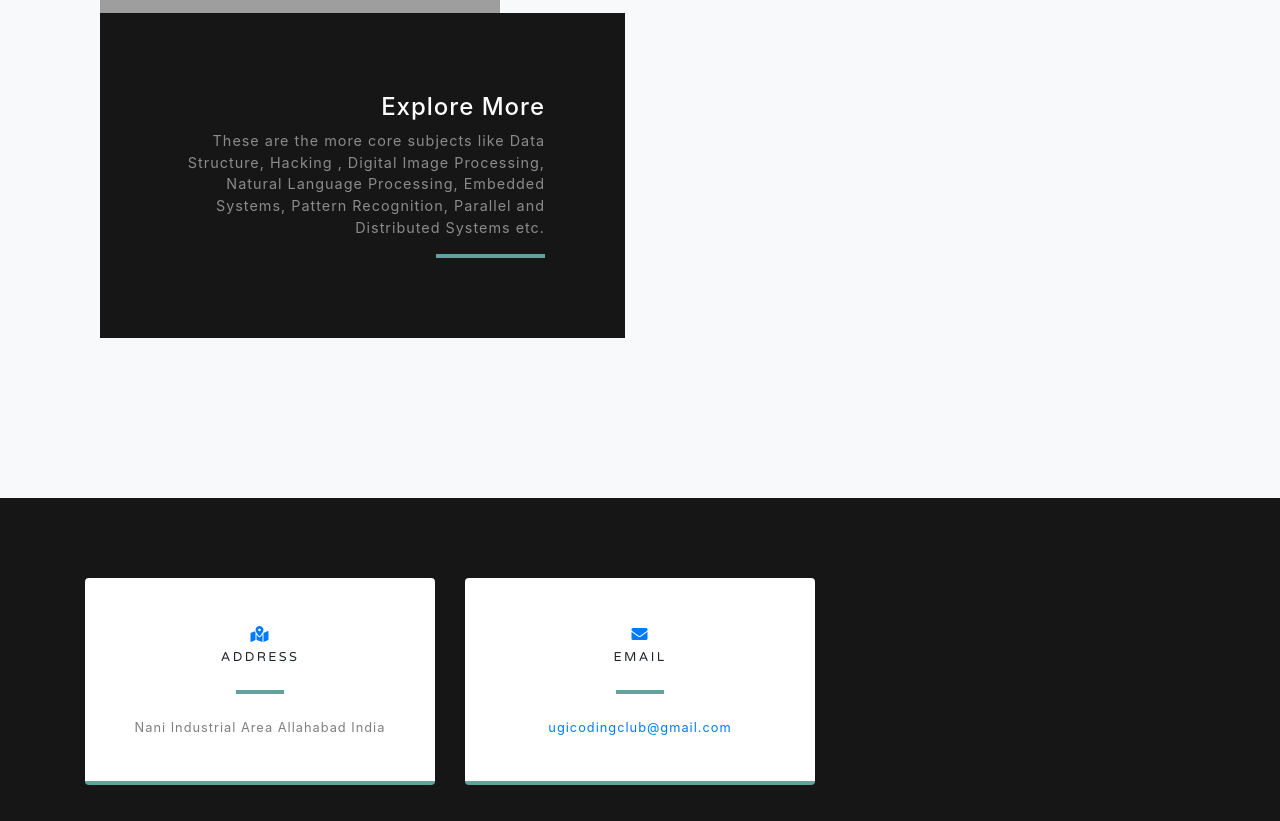
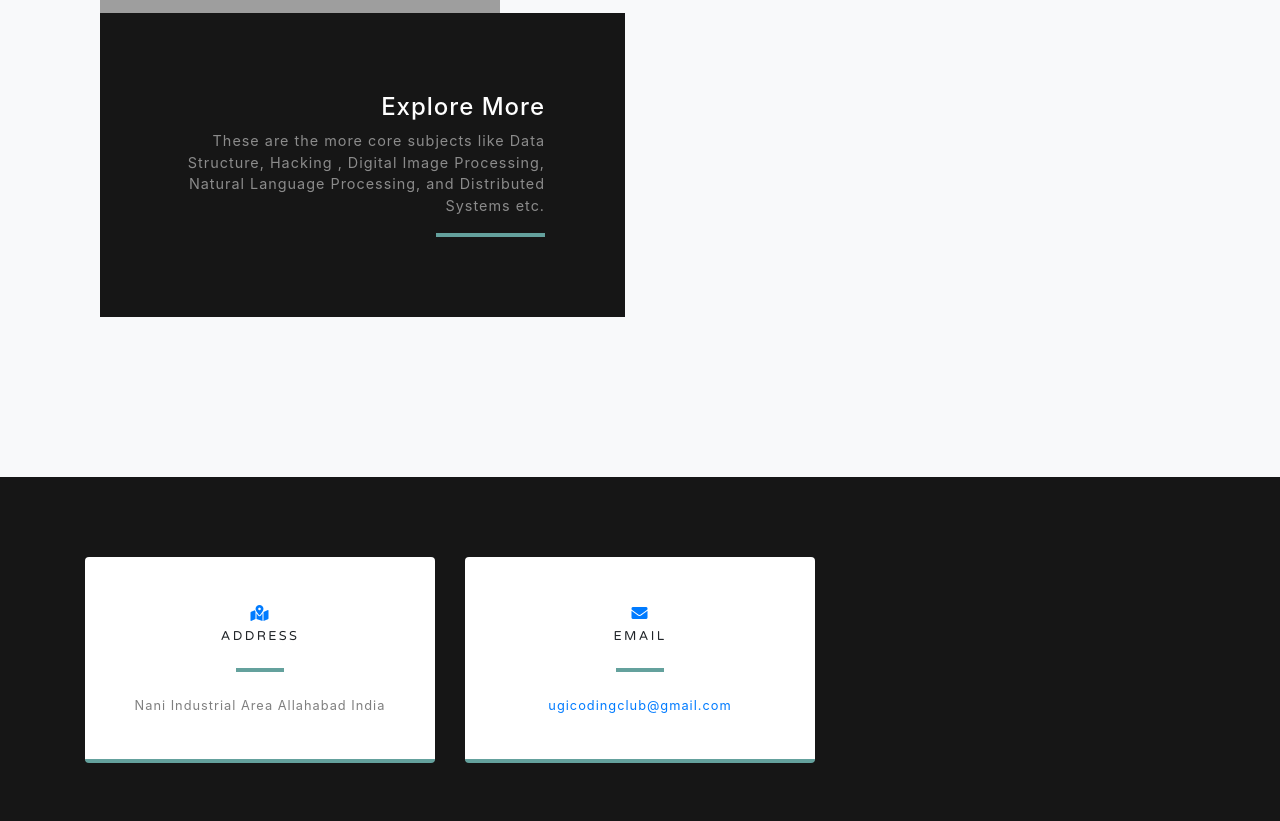
Before and after one commit to ugi-coding-community/ugi-coding-community.github.io, a website with bundled scripts: page index.html in a window 1280 px wide. Shown: the part 4840-5661 px from the top of the page. Built offline with nearby package versions, Linux system fonts and the light colour scheme; grey boxes are pictures that could not be loaded.

Commit message:
Update index.html

```diff
--- a/index.html
+++ b/index.html
@@ -194,7 +194,7 @@ Web development is also known as website development.</p>
               <div class="d-flex h-100">
                 <div class="project-text w-100 my-auto text-center text-lg-right">
                   <h4 class="text-white">Explore More</h4>
-                  <p class="mb-0 text-white-50">These are the more core subjects like Data Structure, Hacking , Digital Image Processing, Natural Language Processing, Embedded Systems, Pattern Recognition, Parallel and Distributed Systems etc.</p>
+                  <p class="mb-0 text-white-50">These are the more core subjects like Data Structure, Hacking , Digital Image Processing, Natural Language Processing,  and Distributed Systems etc.</p>
                   <hr class="d-none d-lg-block mb-0 mr-0">
                 </div>
               </div>
```
